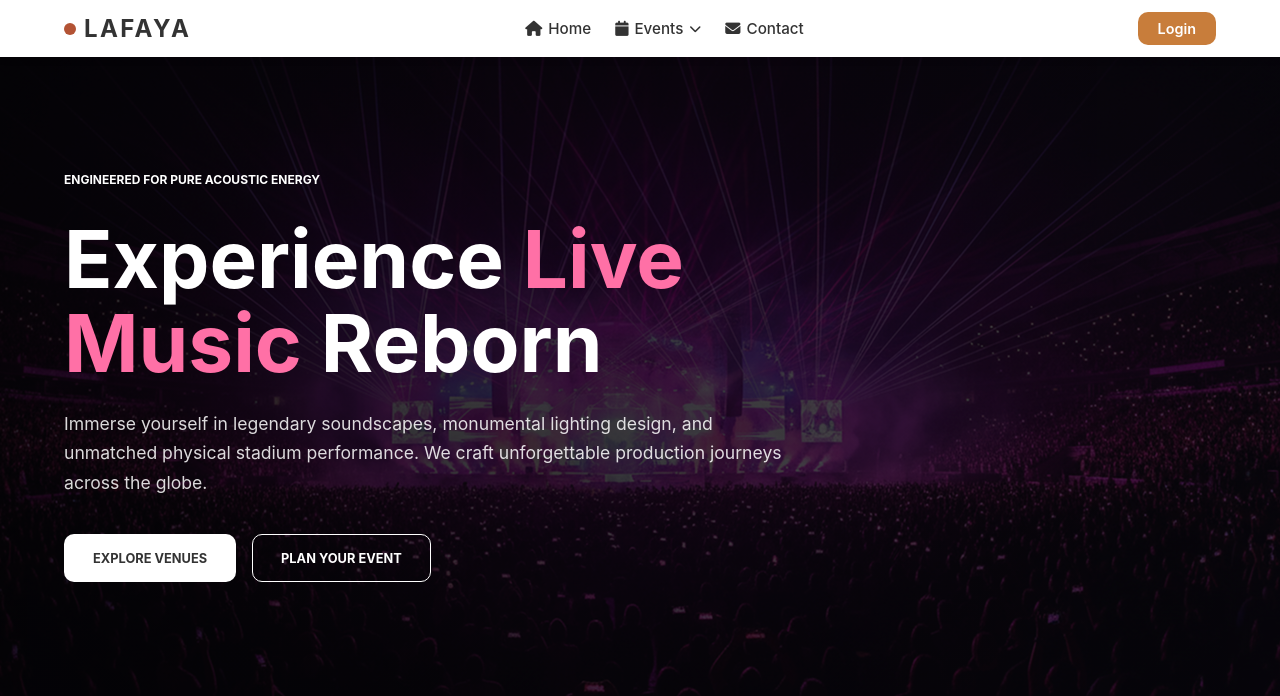
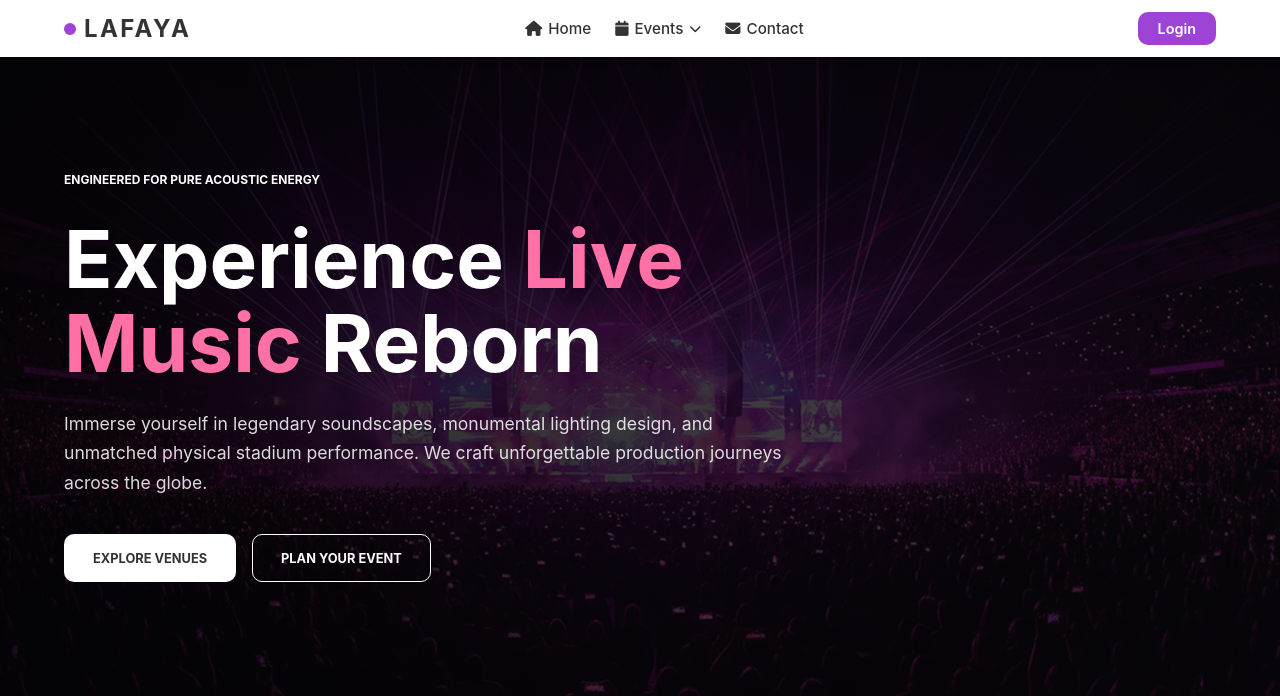
Before and after one commit to vidoushi08/Lafaya, a Django app: page /concert/ in a window 1280 px wide. Shown: the top 696 px of the page. Run offline with Django 5.2, Linux system fonts and the light colour scheme; data comes from the database, SQL or seed files in the repository.

Commit message:
Update concert page colour scheme

```diff
--- a/concert/static/concert/css/concert.css
+++ b/concert/static/concert/css/concert.css
@@ -1024,3 +1024,31 @@
   content: "\2192";
   font-family: var(--font-body);
 }
+
+/* Header accents apply only while the Concert page is displayed. */
+body:has(.concert-page) .navbar .lafaya-logo-circle,
+body:has(.concert-page) .navbar .navbar-auth {
+  background-color: var(--color-concert-violet);
+}
+
+body:has(.concert-page) .navbar .navbar-auth:hover,
+body:has(.concert-page) .navbar .navbar-auth:focus-visible {
+  background-color: #7830a7;
+}
+
+/* Navigation text and underline highlights inherit Concert's violet accent. */
+body:has(.concert-page) .navbar {
+  --color-accent: var(--color-concert-violet);
+  --color-accent-hover: #7830a7;
+}
+
+body:has(.concert-page) .navbar :is(.navbar-links a, .navbar-dropdown-toggle, .navbar-toggle):is(:focus-visible, :active),
+body:has(.concert-page) .navbar-dropdown.active > .navbar-dropdown-toggle {
+  color: var(--color-concert-violet);
+}
+
+body:has(.concert-page) .navbar-links > li > a:is(:focus-visible, :active)::after,
+body:has(.concert-page) .navbar-dropdown-toggle:is(:focus-visible, :active)::after,
+body:has(.concert-page) .navbar-dropdown.active > .navbar-dropdown-toggle::after {
+  transform: scaleX(1);
+}
--- a/concert/templates/concert/concert.html
+++ b/concert/templates/concert/concert.html
@@ -4,7 +4,7 @@
 {% block title %}Concert Experiences | Lafaya{% endblock %}
 
 {% block extra_css %}
-  <link rel="stylesheet" href="{% static 'concert/css/concert.css' %}?v=3">
+  <link rel="stylesheet" href="{% static 'concert/css/concert.css' %}?v=5">
 {% endblock %}
 
 {% block content %}
```
